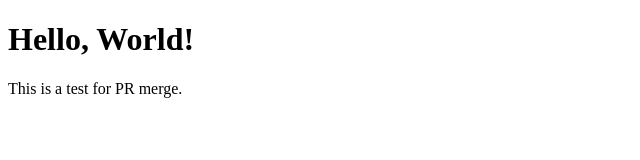
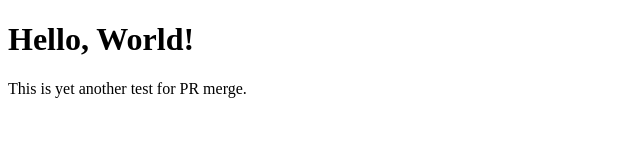
Before and after one commit to brownfield-team/s24-4pm-1, a plain HTML site: page index.html in a window 1280 px wide. Shown: the whole page, without its empty margins (0-640 px from the left). Drawn offline with Linux system fonts and the light colour scheme.

Commit message:
Update index.html

```diff
--- a/index.html
+++ b/index.html
@@ -7,6 +7,6 @@
 </head>
 <body>
     <h1>Hello, World!</h1>
-    <p>This is a test for PR merge.</p>
+    <p>This is yet another test for PR merge.</p>
 </body>
 </html>
```
